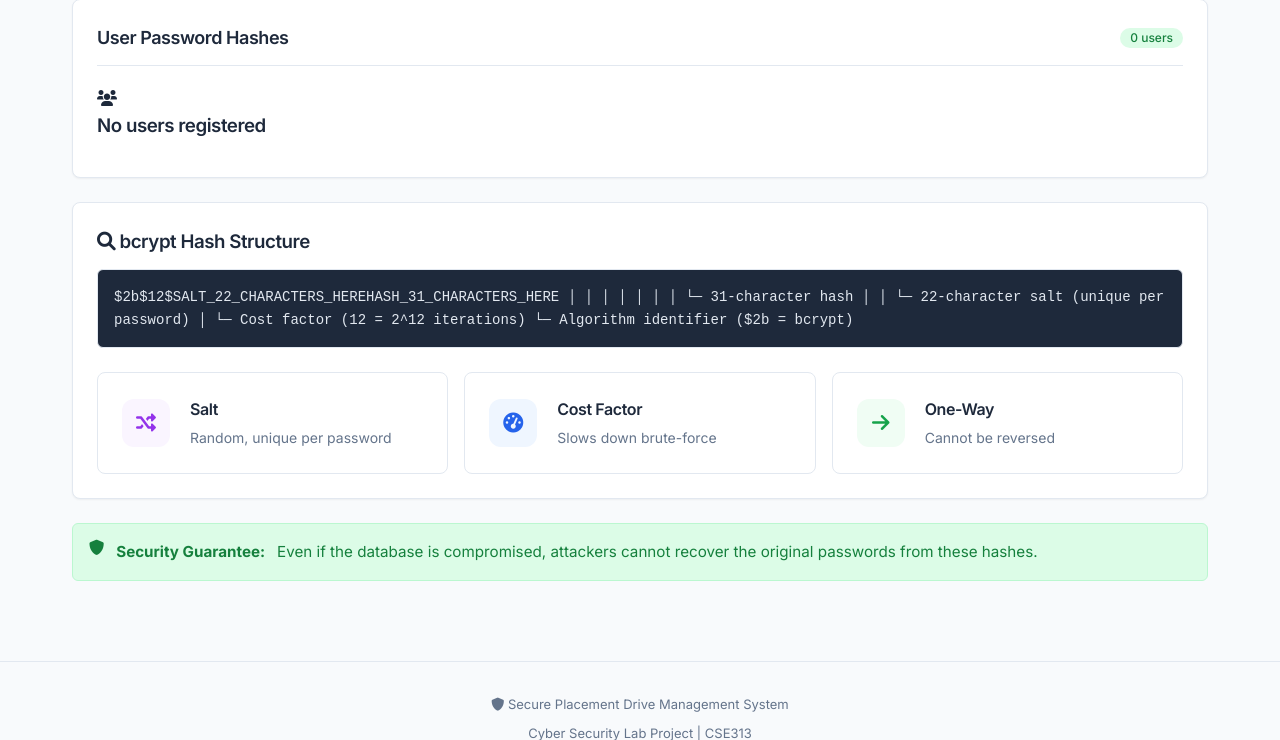
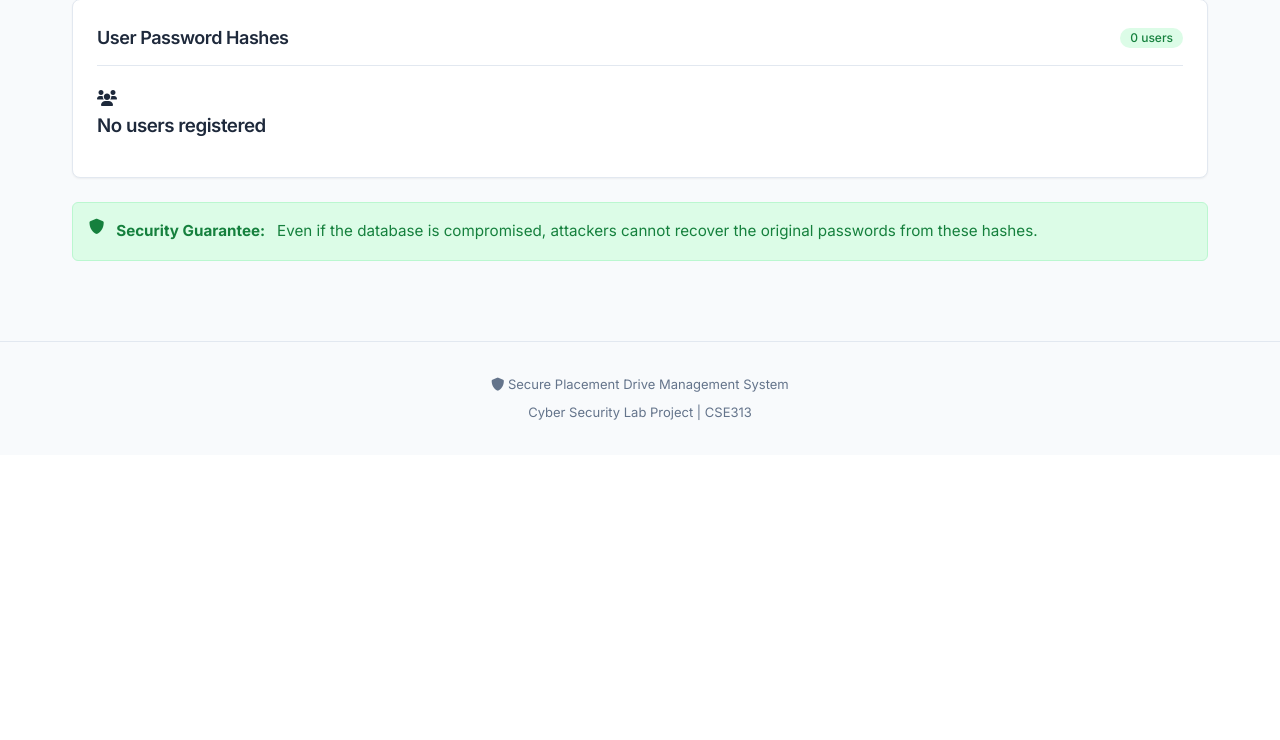
Before and after one commit to ksskarthik18/Secure-Placement-Drive-Management-System, a Python web app: template app/templates/admin/hashes.html in a window 1280 px wide. Shown: the part 437-1177 px from the top of the page. After the commit the page ends 857 px from the top, so only its background shows below. Run offline with Jinja, Linux system fonts and the light colour scheme; the template is opened without the code that fills it, so the values that code supplies are empty.

Commit message:
Removed some extra things

```diff
--- a/app/templates/admin/hashes.html
+++ b/app/templates/admin/hashes.html
@@ -74,51 +74,7 @@
     {% endif %}
 </div>
 
-<!-- Hash Breakdown -->
-<div class="card">
-    <h3><i class="fas fa-search"></i> bcrypt Hash Structure</h3>
-    <div class="code-block" style="font-size: 14px;">
-        $2b$12$SALT_22_CHARACTERS_HEREHASH_31_CHARACTERS_HERE
-        │ │ │ │
-        │ │ │ └─ 31-character hash
-        │ │ └─ 22-character salt (unique per password)
-        │ └─ Cost factor (12 = 2^12 iterations)
-        └─ Algorithm identifier ($2b = bcrypt)
-    </div>
 
-    <div
-        style="margin-top: 1.5rem; display: grid; grid-template-columns: repeat(auto-fit, minmax(200px, 1fr)); gap: 1rem;">
-        <div class="stat-card">
-            <div class="stat-icon purple">
-                <i class="fas fa-random"></i>
-            </div>
-            <div class="stat-content">
-                <h4 style="margin:0;">Salt</h4>
-                <p>Random, unique per password</p>
-            </div>
-        </div>
-
-        <div class="stat-card">
-            <div class="stat-icon blue">
-                <i class="fas fa-tachometer-alt"></i>
-            </div>
-            <div class="stat-content">
-                <h4 style="margin:0;">Cost Factor</h4>
-                <p>Slows down brute-force</p>
-            </div>
-        </div>
-
-        <div class="stat-card">
-            <div class="stat-icon green">
-                <i class="fas fa-arrow-right"></i>
-            </div>
-            <div class="stat-content">
-                <h4 style="margin:0;">One-Way</h4>
-                <p>Cannot be reversed</p>
-            </div>
-        </div>
-    </div>
-</div>
 
 <!-- Security Note -->
 <div class="alert alert-success">
--- a/app/templates/admin/rbac_matrix.html
+++ b/app/templates/admin/rbac_matrix.html
@@ -84,7 +84,7 @@
                     <th>Decrypt Resumes</th>
                     <td class="permission-no"><i class="fas fa-times-circle"></i> No</td>
                     <td class="permission-yes"><i class="fas fa-check-circle"></i> Yes</td>
-                    <td class="permission-yes"><i class="fas fa-check-circle"></i> Yes</td>
+                    <td class="permission-no"><i class="fas fa-times-circle"></i> No</td>
                 </tr>
                 <tr>
                     <th>Publish Results (Signed)</th>
```
Also changed, not shown: app/templates/admin/dashboard.html (+1 -9 lines).
